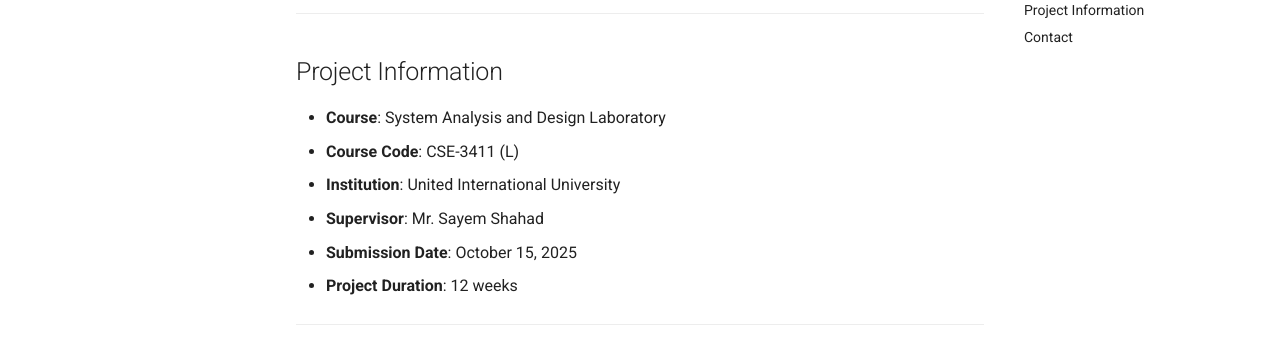
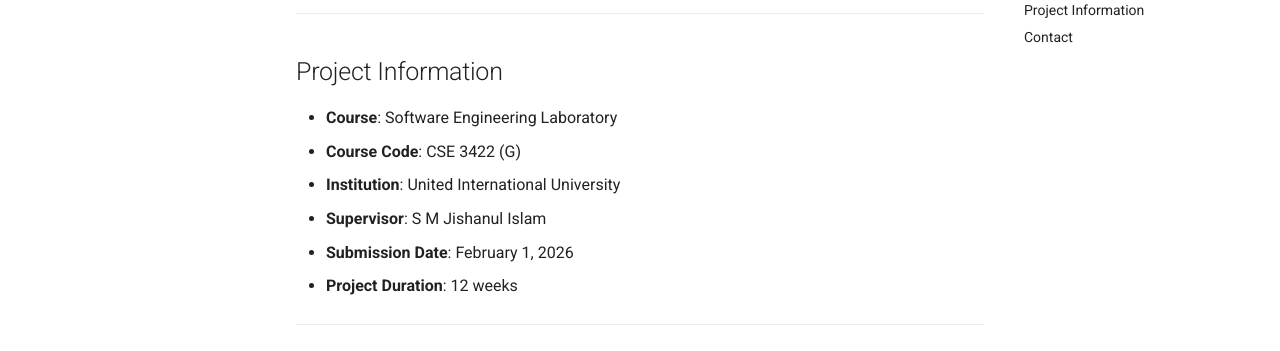
Before and after one commit to sunjidferdous/AcademiaConnect_mkdocs, an MkDocs documentation site: the page built from docs/team.md, in a window 1280 px wide and 900 px high, scrolled down 596 px. Shown: the part 152-503 px from the top of the window. Built offline with MkDocs 1.6.1 and Material for MkDocs 9.7.7, drawn with Linux system fonts in a browser that asks for light colours.

Commit message:
fix_Issues

```diff
--- a/docs/team.md
+++ b/docs/team.md
@@ -20,11 +20,11 @@ This project was developed by a dedicated team of five computer science students
 
 ## Project Information
 
-- **Course**: System Analysis and Design Laboratory
-- **Course Code**: CSE-3411 (L)
+- **Course**: Software Engineering Laboratory
+- **Course Code**: CSE 3422 (G)
 - **Institution**: United International University
-- **Supervisor**: Mr. Sayem Shahad
-- **Submission Date**: October 15, 2025
+- **Supervisor**: S M Jishanul Islam
+- **Submission Date**: February 1, 2026
 - **Project Duration**: 12 weeks
 
 ---
```
